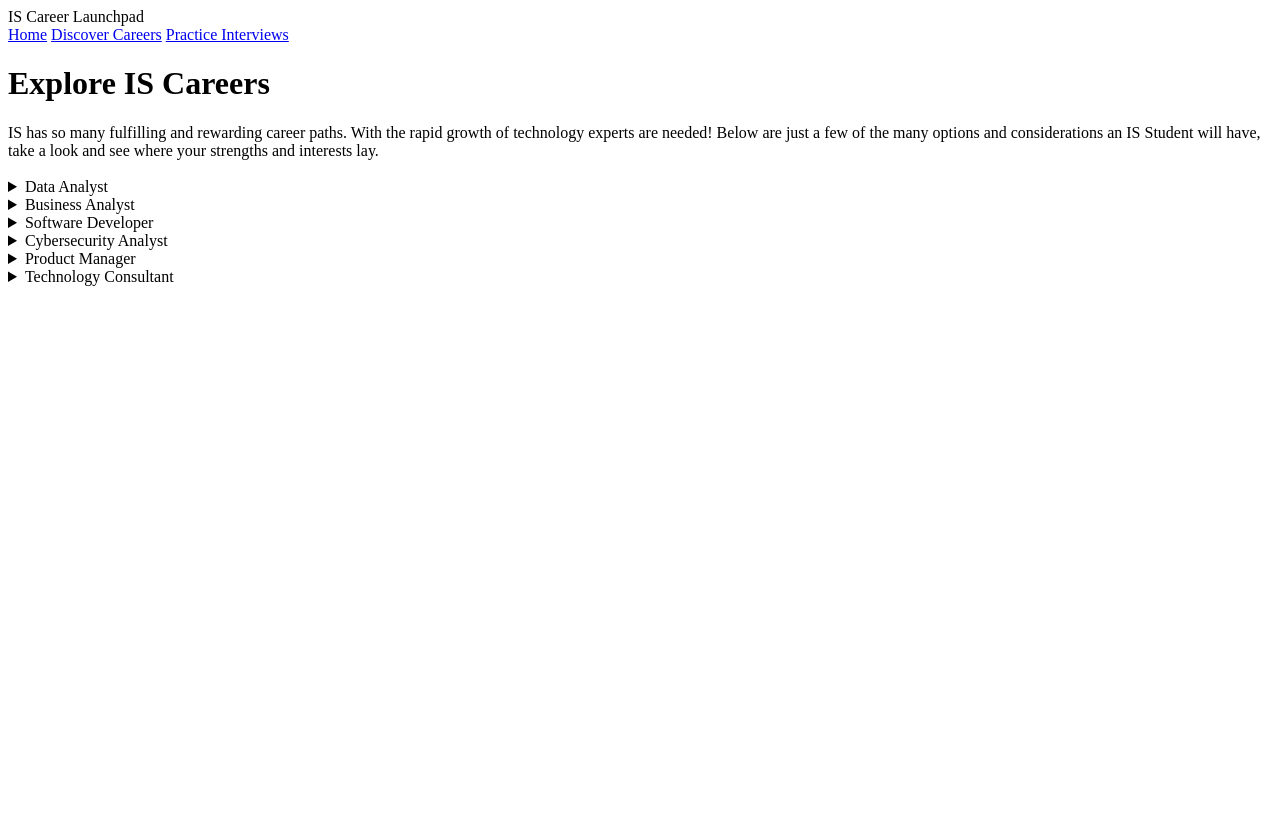
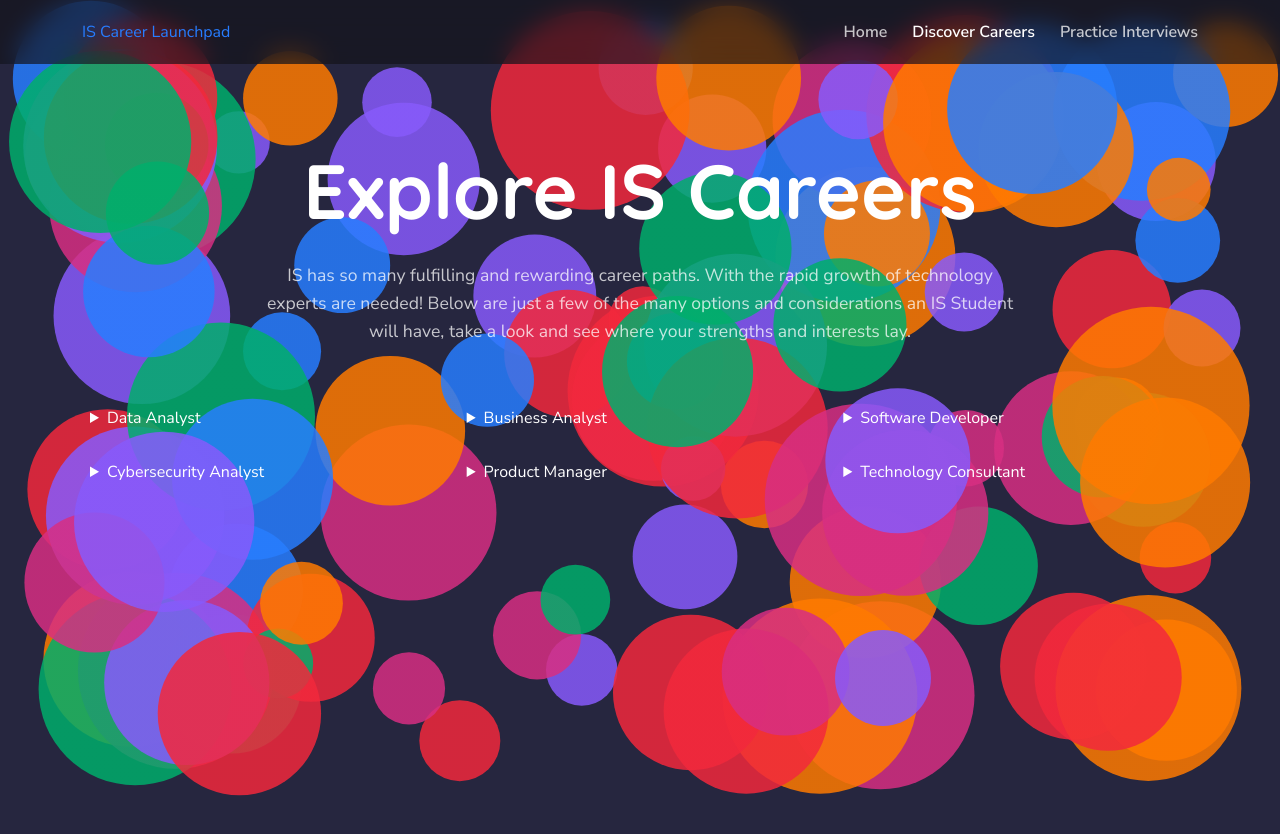
Before and after one commit to jtpthompson/IS_Oreintation_Core_Case_4-11, a plain HTML site: page discovery.html in a window 1280 px wide. Before the commit the page ends 800 px from the top, so only its background shows below. Drawn offline with nearby package versions, Linux system fonts and the light colour scheme.

Commit message:
updated the style of discovery.html to match the landing page.

```diff
--- a/discovery.html
+++ b/discovery.html
@@ -5,26 +5,76 @@
     <meta name="viewport" content="width=device-width, initial-scale=1.0">
     <title>Career Discovery</title>
     <!-- <link rel="stylesheet" href="main.css"> -->
+
+    <!-- Google Fonts -->
+    <link rel="preconnect" href="https://fonts.googleapis.com">
+    <link rel="preconnect" href="https://fonts.gstatic.com" crossorigin>
+
+    <link
+        href="https://fonts.googleapis.com/css2?family=Nunito+Sans:wght@400;600;700&family=Quicksand:wght@500;600;700&display=swap"
+        rel="stylesheet"
+    >
+
+    <!-- Bootstrap -->
+    <link
+        href="https://cdn.jsdelivr.net/npm/bootstrap@5.3.3/dist/css/bootstrap.min.css"
+        rel="stylesheet"
+    >
+
+    <!-- Our global stylesheet -->
+    <link rel="stylesheet" href="main.css">
 </head>
 <body>
-    <nav class="navbar">
-        <div class="nav-brand">IS Career Launchpad</div>
+
+    <!-- Interactive background -->
+    <canvas id="bubbleCanvas"></canvas>
+
+
+    <nav class="navbar  navbar-expand-lg">
+        <div class="container">
+            <a class="nav-brand" href="index.html">
+                IS Career Launchpad
+            </a>
             <div class="nav-links">
                 <a href="index.html">Home</a>
                 <a href="discovery.html" class="active">Discover Careers</a>
                 <a href="practice.html">Practice Interviews</a>
             </div>
+        </div>
     </nav>
 
-    <div class="main-content">
-    <h1>Explore IS Careers</h1>
-    <span>
-        IS has so many fulfilling and rewarding career paths. With the rapid growth of technology experts are needed! Below are just a few of the many
-        options and considerations an IS Student will have, take a look and see where your strengths and interests lay.
-        <br> <br>
-    </span>
+    <main class="discovery-page">
 
-    <div id="career-container"></div>
+        <div class="container">
+
+            <section class="discovery-intro text-center">
+
+                <h1>
+                    Explore IS Careers
+                </h1>
+                <p>
+                    IS has so many fulfilling and rewarding career paths.
+                    With the rapid growth of technology experts are needed!
+                    Below are just a few of the many options and considerations
+                    an IS Student will have, take a look and see where your strengths and interests lay.
+                </p>
+            </section>
+
+            <section
+                id="career-container"
+                class="career-container"
+            >
+            </section>
+
         </div>
 
+    </main>
+
     <script src="careers/index.js"></script>
+
+    <!-- Interactive background -->
+    <script src="background.js"></script>
+
+</body>
+
+</html>
--- a/main.css
+++ b/main.css
@@ -368,3 +368,146 @@ select:focus {
     }
 
 }
+
+
+
+/* =========================================================
+   DISCOVERY PAGE
+   ========================================================= */
+
+.discovery-page {
+    position: relative;
+
+    min-height: 100vh;
+
+    padding-top: 80px;
+    padding-bottom: 80px;
+
+    z-index: 1;
+}
+
+
+/* Page introduction */
+
+.discovery-intro {
+    max-width: 850px;
+
+    margin: 0 auto 60px;
+}
+
+.discovery-intro h1 {
+    margin-bottom: 25px;
+}
+
+.discovery-intro p {
+    max-width: 750px;
+
+    margin-left: auto;
+    margin-right: auto;
+
+    color: var(--text-muted);
+
+    font-size: 1.1rem;
+}
+
+
+/* Career container */
+
+.career-container {
+    display: grid;
+
+    grid-template-columns:
+        repeat(auto-fit, minmax(280px, 1fr));
+
+    gap: 30px;
+
+    max-width: 1100px;
+
+    margin: 0 auto;
+}
+
+
+/* =========================================================
+   DISCOVERY NAVIGATION
+   ========================================================= */
+
+.navbar {
+    position: relative;
+
+    z-index: 10;
+
+    padding: 20px 0;
+
+    background: rgba(17, 17, 24, 0.65);
+
+    backdrop-filter: blur(12px);
+}
+
+.navbar-brand {
+    font-family: "Quicksand", sans-serif;
+
+    font-size: 1.4rem;
+
+    font-weight: 700;
+
+    color: white;
+}
+
+.navbar-brand:hover {
+    color: white;
+}
+
+.nav-links {
+    display: flex;
+
+    align-items: center;
+
+    gap: 25px;
+}
+
+.nav-links a {
+    color: rgba(255, 255, 255, 0.75);
+
+    font-weight: 600;
+
+    transition:
+        color var(--transition),
+        transform var(--transition);
+}
+
+.nav-links a:hover {
+    color: white;
+
+    transform: translateY(-2px);
+}
+
+.nav-links a.active {
+    color: white;
+}
+
+
+/* =========================================================
+   RESPONSIVE DISCOVERY NAVIGATION
+   ========================================================= */
+
+@media (max-width: 768px) {
+
+    .navbar .container {
+        flex-direction: column;
+
+        gap: 15px;
+    }
+
+    .nav-links {
+        gap: 15px;
+
+        flex-wrap: wrap;
+
+        justify-content: center;
+    }
+
+    .discovery-page {
+        padding-top: 50px;
+    }
+
+}
```
Lines whose indentation alone changed are shown as unchanged.
